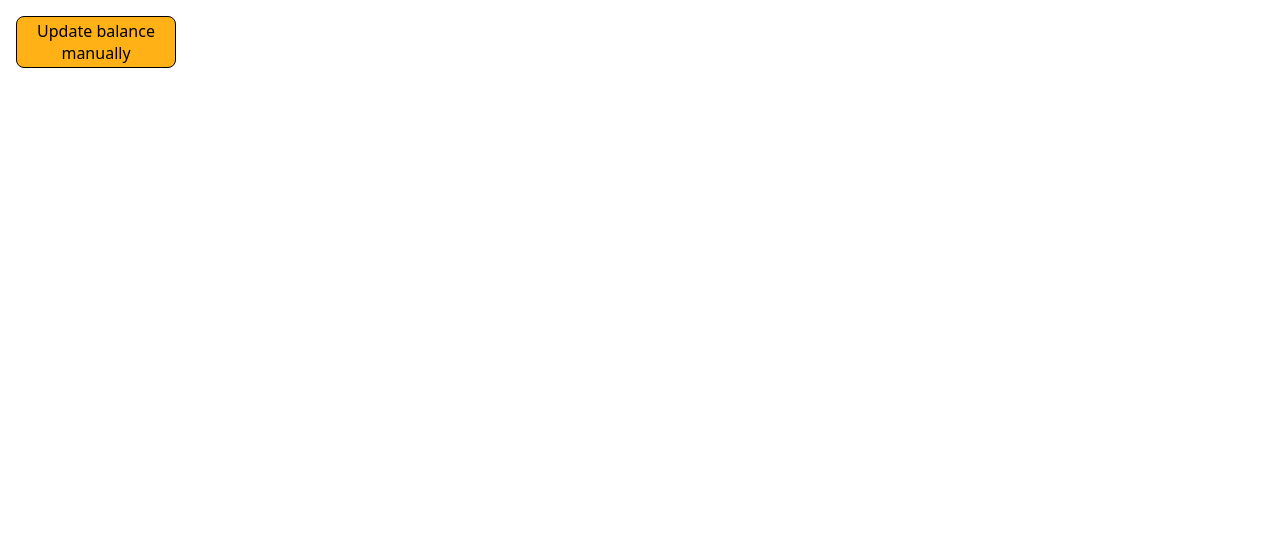
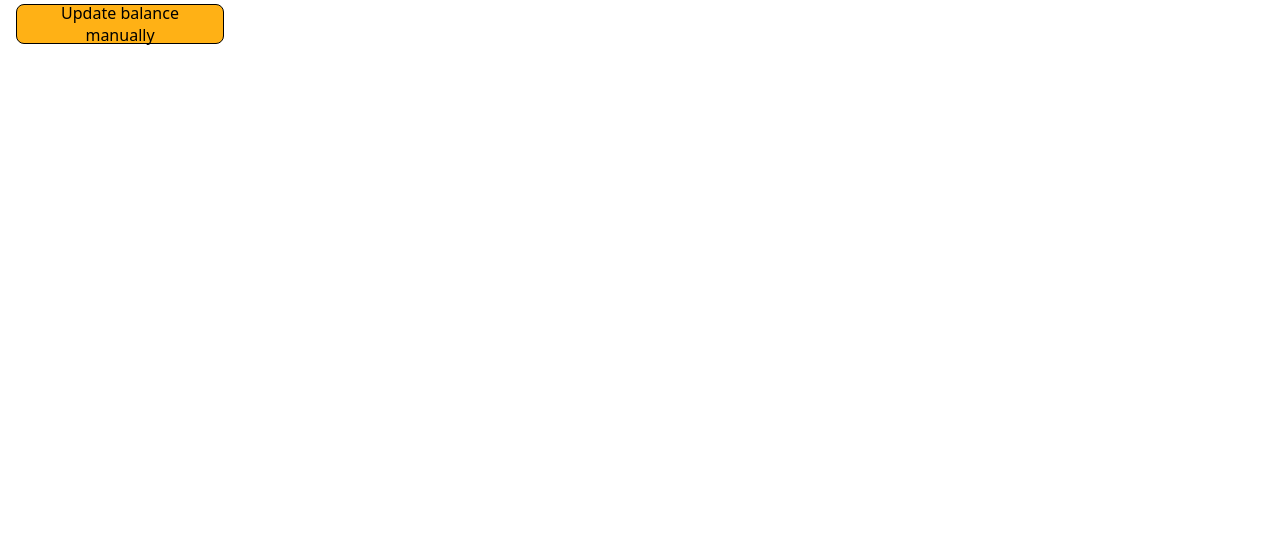
Before and after one commit to logicalPanda2/money-tracker-project, a plain HTML site: page src/index.html in a window 1280 px wide. Shown: the part 255-800 px from the top of the page. Drawn offline with Linux system fonts and the light colour scheme.

Commit message:
Improve home buttons UI

```diff
--- a/src/styles/basic.css
+++ b/src/styles/basic.css
@@ -104,8 +104,8 @@ main {
 }
 
 .transactionBtn, .manualUpdateBtn {
-    height: 3.25rem;
-    width: 10rem;
+    height: 2.5rem;
+    width: 13rem;
     background-color: var(--accent-color);
     padding: var(--decorative-spacing-standard);
     border: var(--border-thin);
```
